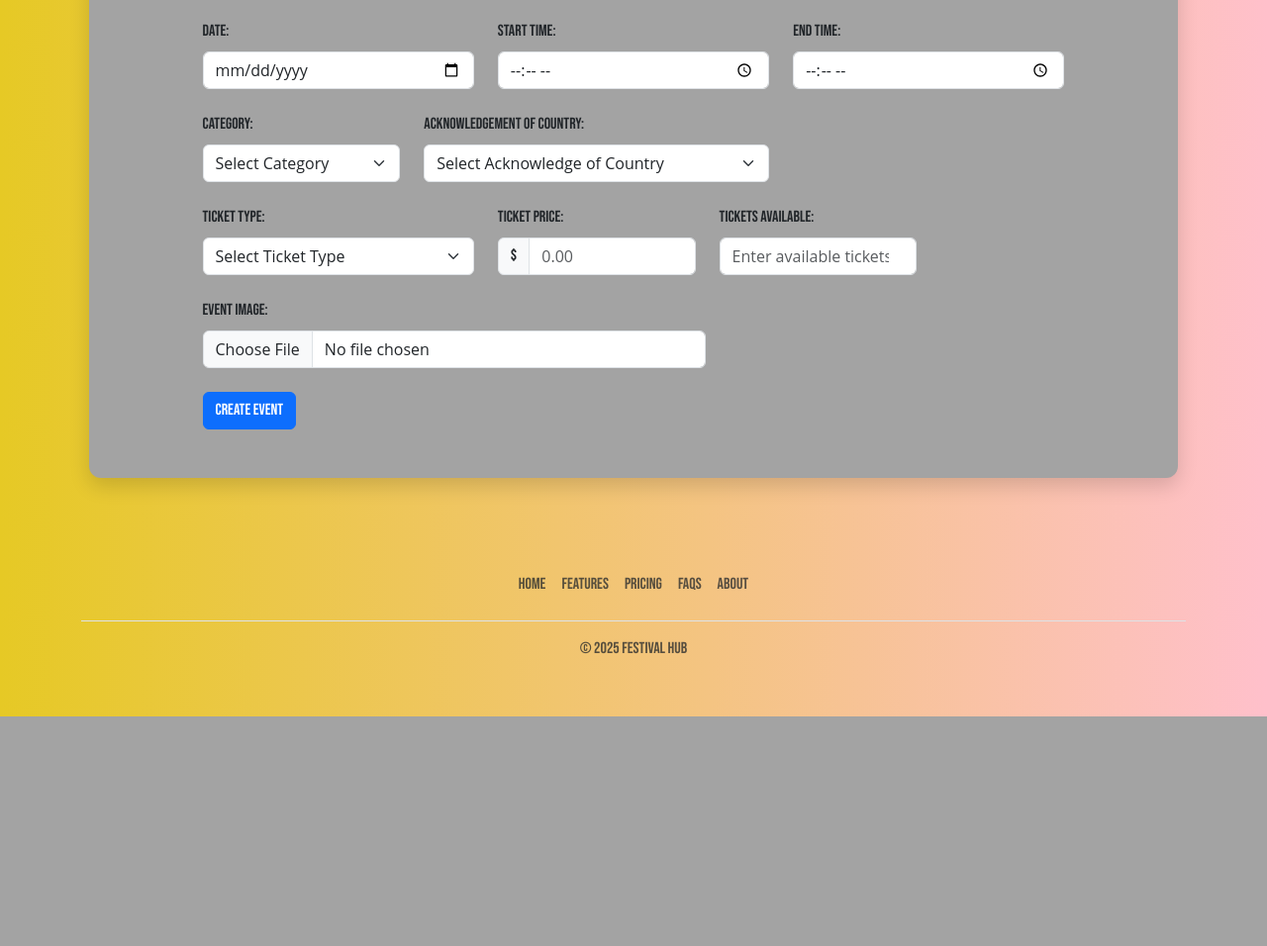
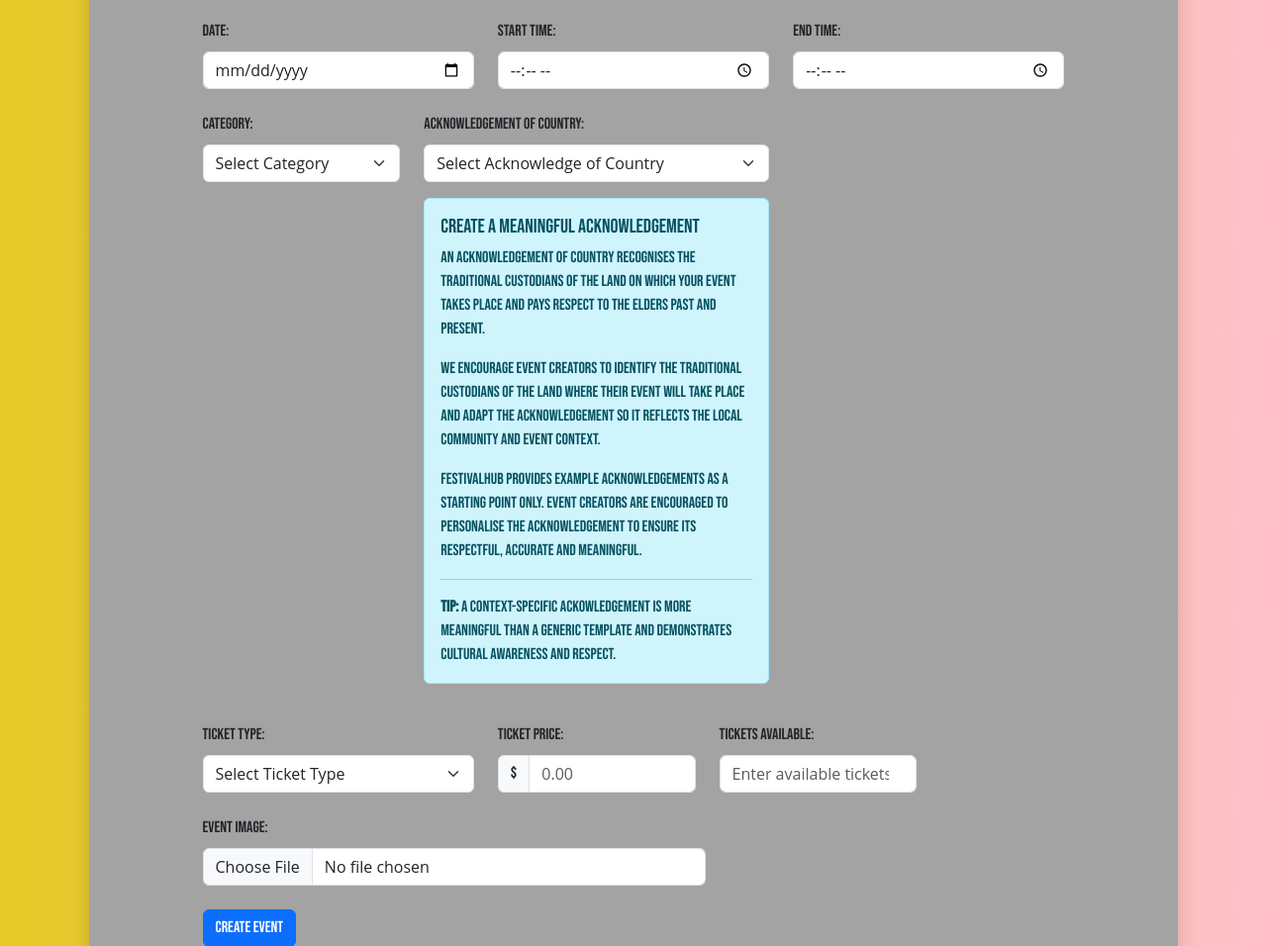
Before and after one commit to wackydumbidiot/IAB207-2026-S1, a Flask app: page /create-festival in a window 1280 px wide. Shown: the part 721-1677 px from the top of the page at 99% size. Before the commit the page ends 1445 px from the top, so only its background shows below. Run offline with Flask 3, Linux system fonts and the light colour scheme; some libraries are stand-ins or nearby versions.

Commit message:
added acknowledge guidance on create event

```diff
--- a/FestivalHub/templates/create-festival.html
+++ b/FestivalHub/templates/create-festival.html
@@ -161,6 +161,36 @@
                         {{ error }}
                       </div>
                     {% endfor %}
+
+                    <div >
+                      <div class="alert alert-info mt-3">
+                        <h5 class="alert-heading">
+                          <i class="bi bi-info-circle-fill"></i>
+                          Create a Meaningful Acknowledgement
+                        </h5>
+                        <p>
+                          An Acknowledgement of Country recognises the Traditional Custodians of the land on
+                          which your event takes place and pays respect to the Elders past and present.
+                        </p>
+
+                        <p>
+                          We encourage event creators to identify the Traditional Custodians of the land where their event
+                          will take place and adapt the acknowledgement so it reflects the local community and event context.
+                        </p>
+
+                        <p>
+                          FestivalHub provides example acknowledgements as a starting point only. Event creators are encouraged
+                          to personalise the acknowledgement to ensure its respectful, accurate and meaningful.
+                        </p>
+
+                        <hr>
+
+                        <p class="mb-0">
+                          <Strong>Tip: </Strong> A context-specific ackowledgement is more meaningful than a generic
+                          template and demonstrates cultural awareness and respect.
+                        </p>
+                      </div>
+                    </div>
                   </div>
                 </div>
 
```
